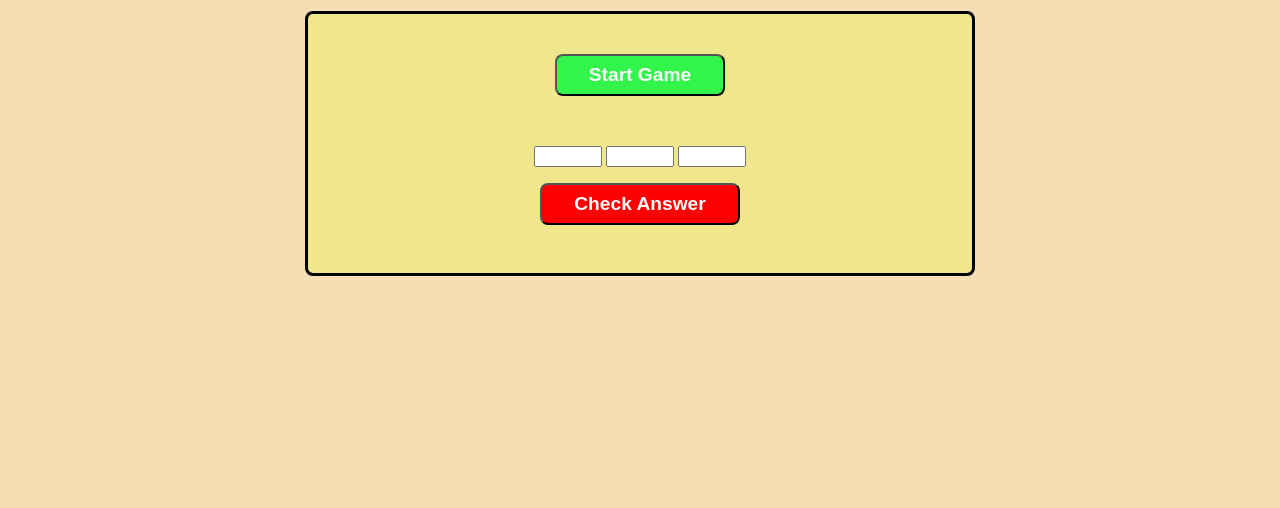
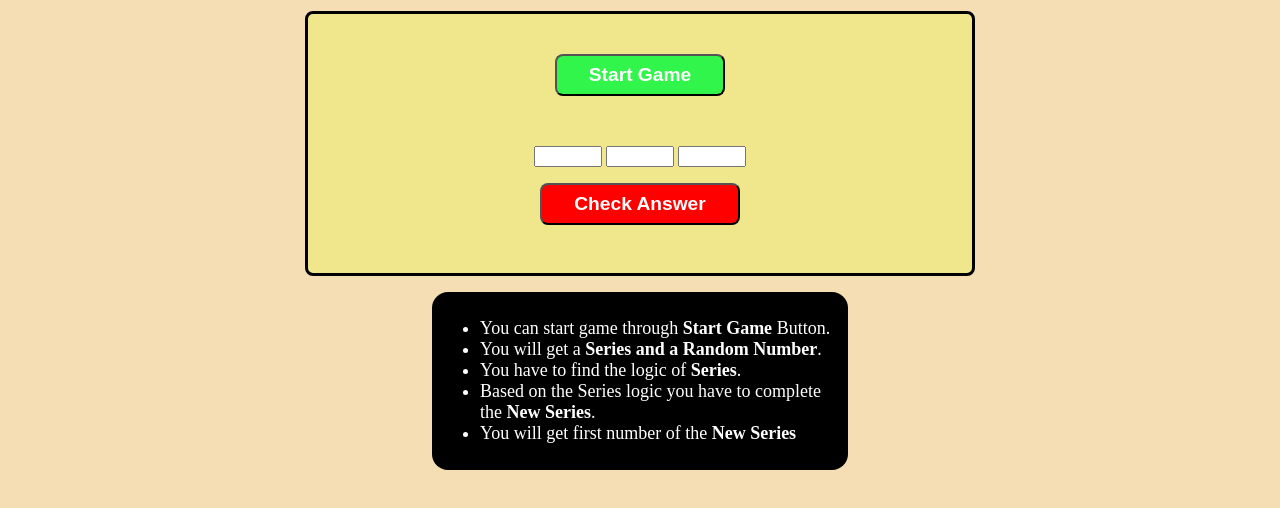
Before and after one commit to SaurabhChawda/Skill-Test, a plain HTML site: page index.html in a window 1280 px wide. Shown: the part 82-590 px from the top of the page. Drawn offline with Linux system fonts and the light colour scheme.

Commit message:
style: Change style

```diff
--- a/app.js
+++ b/app.js
@@ -18,6 +18,7 @@ function clickHandler() {
     secondNumber.value = "";
     thirdNumber.value = "";
     resultShow.innerHTML = "";
+    scoreShow.innerHTML = "";
     switch (randomNumber) {
         case 0: {
 
@@ -73,15 +74,12 @@ function firstHandler() {
     var score = 0;
     if (testOne === firstUserNumber) {
         score = score + 1
-        console.log(score)
     }
     if (testTwo === secondUserNumber) {
         score = score + 1
-        console.log(score)
     }
     if (testThree === thirdUserNumber) {
         score = score + 1
-        console.log(score)
     }
     if (testOne === firstUserNumber && testTwo === secondUserNumber && testThree === thirdUserNumber) {
         resultShow.innerHTML = "✨Excellent✨"
--- a/index.html
+++ b/index.html
@@ -10,7 +10,7 @@
 </head>
 
 <body>
-    <h1>Skill Test</h1>
+    <header>Skill Test</header>
     <main id="division">
         <button id="usr-button">Start Game</button>
         <output id="show-series"></output>
@@ -24,6 +24,17 @@
         <output id="result-show"></output>
         <output id="score-show"></output>
     </main>
+    <section>
+    <p>
+    <ul>
+    <li>You can start game through <b>Start Game</b> Button.</li>
+    <li>You will get a <b>Series and a Random Number</b>.</li>
+    <li>You have to find the logic of <b>Series</b>.</li>
+    <li>Based on the Series logic you have to complete the <b>New Series</b>.</li>
+    <li>You will get first number of the <b>New Series</b></li>
+    </section>
+</ul>
+    </p>
     <script src="app.js" type="text/javascript"></script>
 </body>
 
--- a/styles.css
+++ b/styles.css
@@ -2,12 +2,13 @@
 body{
     background-color: wheat;
 }
-h1{
-    margin:auto;
+header{
     padding:1rem ;
     text-align: center;
     background-color: rgb(0, 0, 0);
     color:white;
+    font-size: xx-large;
+    font-weight: bold;
 }
 #division{
     margin: 1rem auto;
@@ -82,3 +83,12 @@ h1{
     margin: auto;
     text-align: center;
 }
+section{
+    margin: auto;
+    max-width: 400px;
+    padding:0.5rem ;
+    background-color: rgb(0, 0, 0);
+    color:white;
+    font-size: large;
+    border-radius: 1rem;
+}
```
